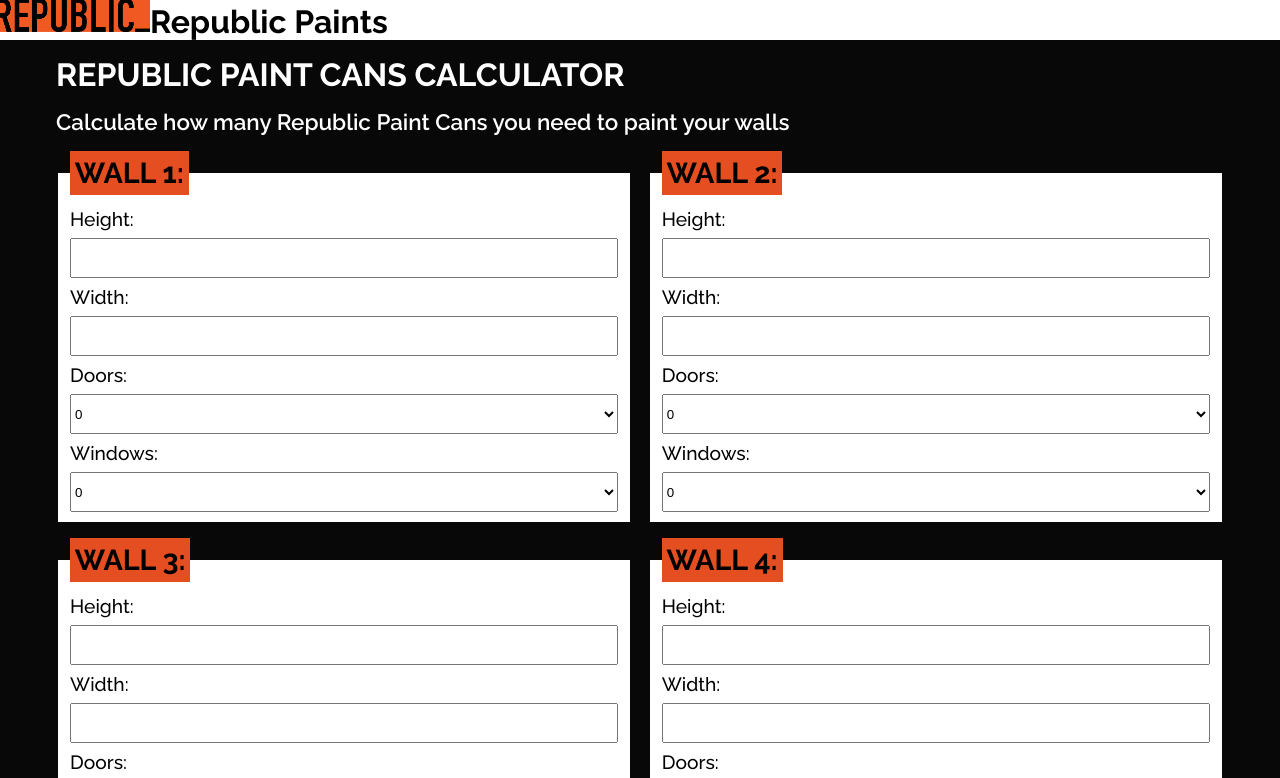
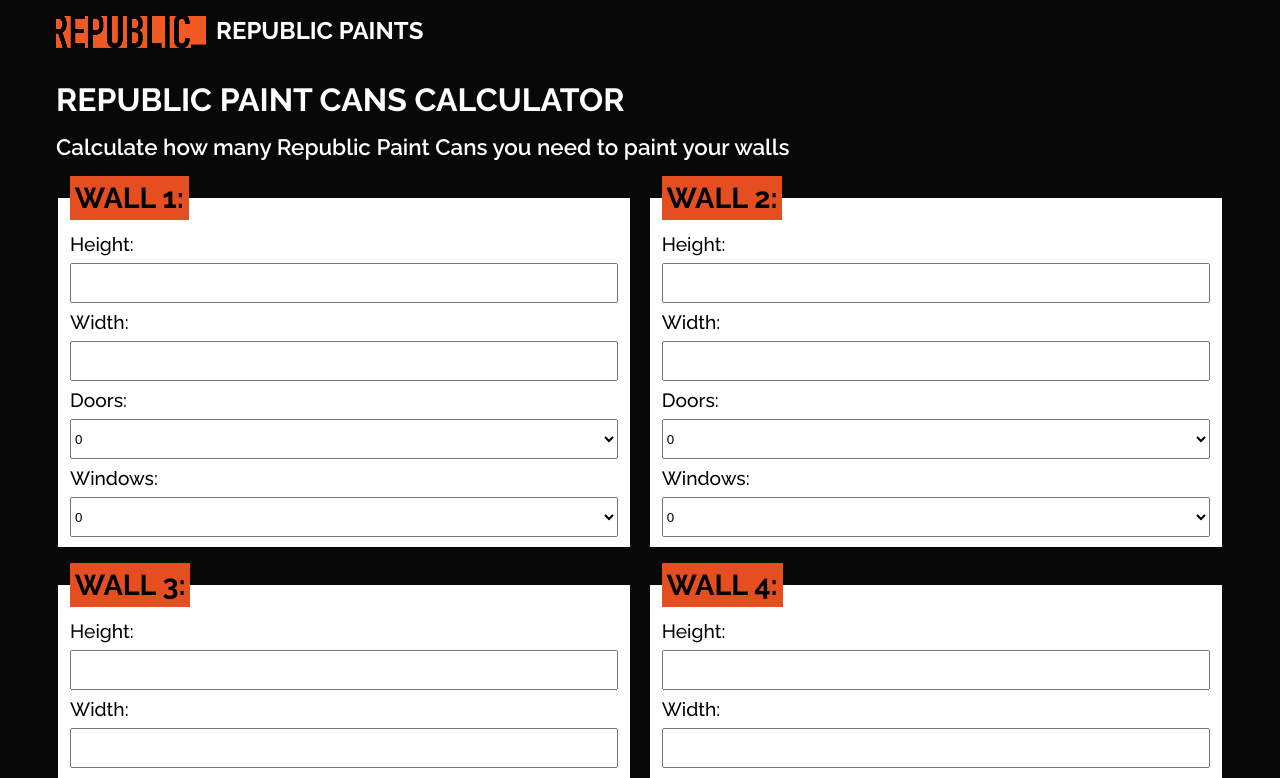
Before and after one commit to pinhob/digital-republic-challenge, a Next.js app in the folder front-end/: page / in a window 1280 px wide. Shown: the top 778 px of the page. Built offline with nearby package versions, Linux system fonts and the light colour scheme.

Commit message:
style: create StyledHeader

```diff
--- a/front-end/components/Header.js
+++ b/front-end/components/Header.js
@@ -1,12 +1,16 @@
 // import { } from '../public/images/republic_logo.png'
+
+import { StyledHeader } from "../styles";
 
 export const Header = () => {
   return (
-    <header>
-      <h1>
-        <img src="images/republic_logo.png" alt="Replubic Paints logo" />
-        Republic Paints
-      </h1>
-    </header>
+    <StyledHeader>
+      <div className="header--wrapper">
+        <h1>
+          <img src="images/republic_logo.png" alt="Replubic Paints logo" />
+          Republic Paints
+        </h1>
+      </div>
+    </StyledHeader>
   )
 };
--- /dev/null
+++ b/front-end/styles/StyledHeader.js
@@ -0,0 +1,25 @@
+import styled from 'styled-components';
+
+export const StyledHeader = styled.header`
+  background-color: var(--black);
+  color: var(--white);
+
+  .header--wrapper {
+    max-width: var(--site-max-width);
+    margin: 0 auto;
+    padding: 1rem;
+  }
+
+  h1 {
+    display: flex;
+    font-size: 1.5rem;
+    gap: 10px;
+    text-transform: uppercase;
+  }
+
+  h1:hover {
+    cursor: pointer;
+    color: var(--red);
+    font-weight: 800;
+  }
+`;
--- a/front-end/styles/index.js
+++ b/front-end/styles/index.js
@@ -1,2 +1,3 @@
 export { GlobalStyle } from './GlobalStyle';
 export { StyledForm } from './StyledForm';
+export { StyledHeader } from './StyledHeader';
```
